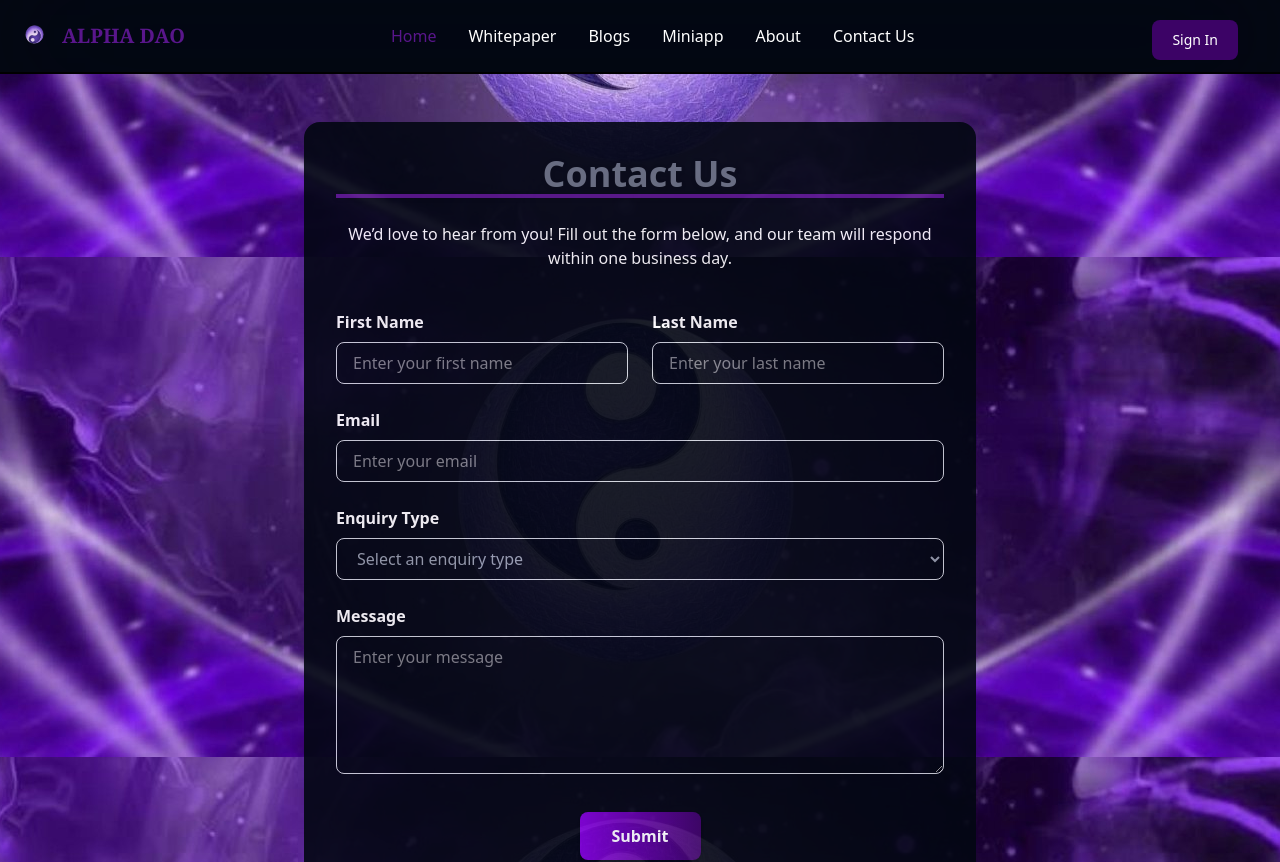
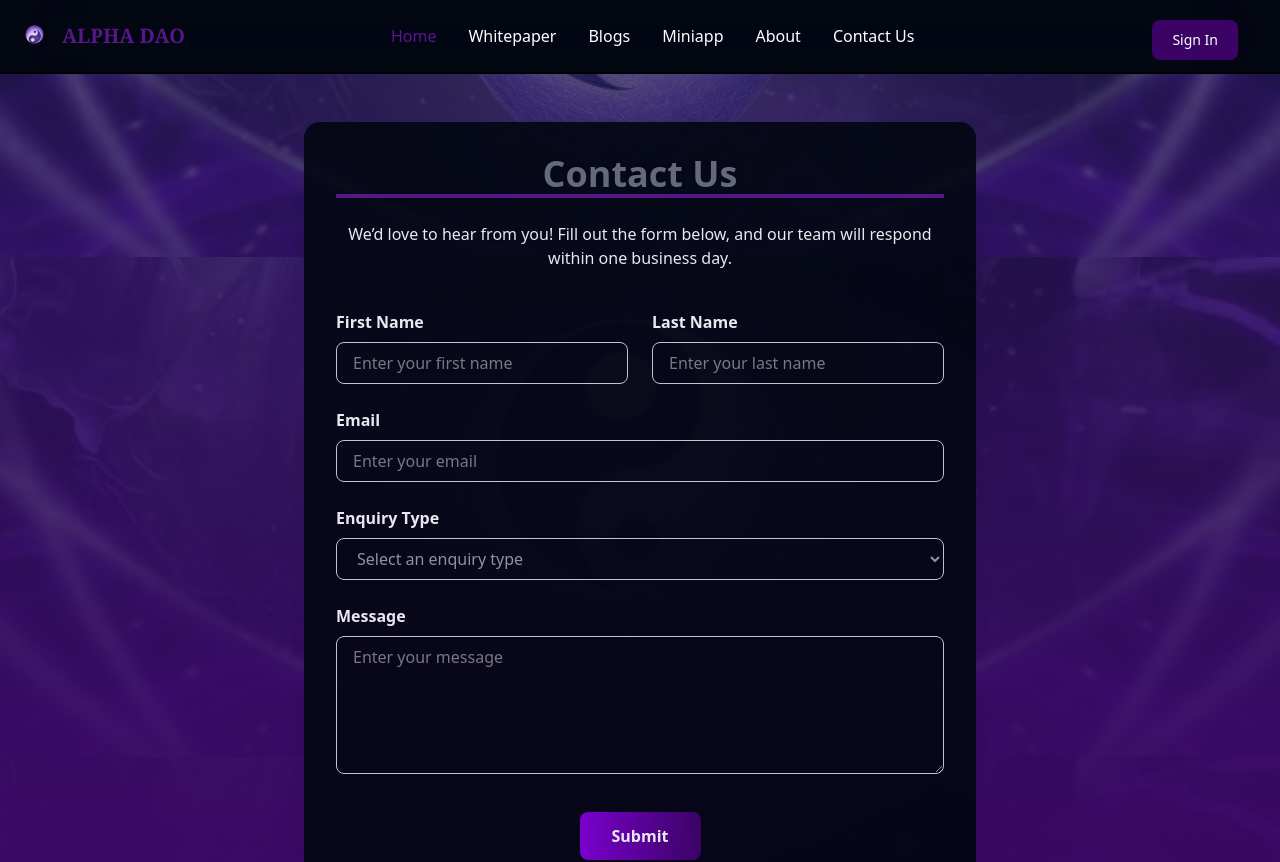
Before and after one commit to PLUTOX-DEV/alphadao, a React (Vite) app: page /contactus in a window 1280 px wide. Shown: the top 862 px of the page. Built offline with nearby package versions, Linux system fonts and the light colour scheme.

Commit message:
UPDATED CONTACTS

```diff
--- a/src/pages/contactus.tsx
+++ b/src/pages/contactus.tsx
@@ -42,7 +42,7 @@ const ContactUs = () => {
       <div className='border-b-1 border-black'><Header/></div>
       <main className="flex-grow container mx-auto px-4 py-12"
       style={{
-        backgroundImage: ` url(${logo})`,
+        backgroundImage: `linear-gradient(rgba(30, 27, 75, 0.7), rgba(59, 7, 100, 1)), url(${logo})`,
         backgroundSize: 'max',
         backgroundPosition: 'center',
         backgroundAttachment: 'fixed'
```
